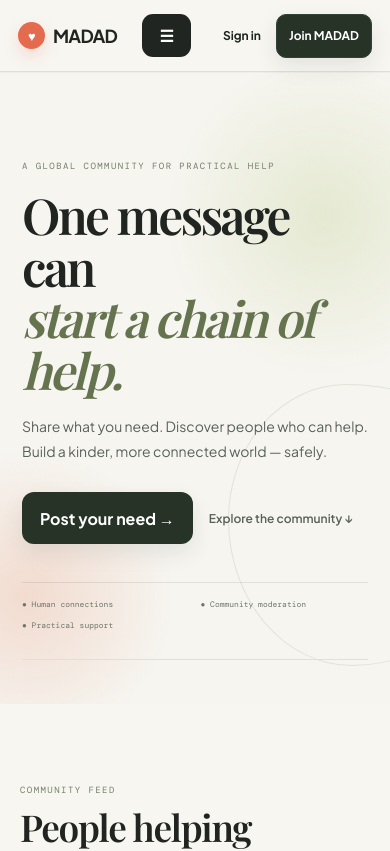
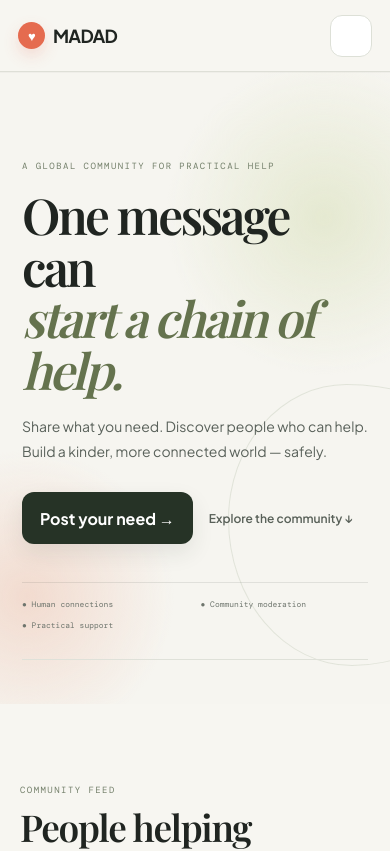
Before and after one commit to bc878vu/Madad, a Next.js app: page / in a window 390 px wide. Shown: the top 851 px of the page. Built offline with nearby package versions, Linux system fonts and the light colour scheme; no server answers; the database is empty; a web font is replaced by a local one.

Commit message:
Fix mobile navigation visibility and responsive public layout

```diff
--- a/app/enterprise.css
+++ b/app/enterprise.css
@@ -1,11 +1,9 @@
 /* MADAD unified enterprise polish */
 :root{--radius-lg:28px;--radius-md:18px;--content:1280px}
 main{overflow:hidden}.nav,.info-header{box-shadow:0 1px 0 rgba(32,37,33,.03);padding-left:max(24px,6vw);padding-right:max(24px,6vw)}
-.nav nav,.info-header nav{gap:8px}.nav nav a,.info-header nav a{white-space:nowrap}.nav-cta,.header-cta{min-height:44px}
+.nav nav,.info-header nav{gap:8px}.nav nav a,.info-header nav a{white-space:nowrap}.nav-cta,.header-cta{min-height:44px}.mobile-menu{display:none}
 .hero{position:relative;isolation:isolate;min-height:650px;background:radial-gradient(circle at 83% 23%,#e5e9d1 0,transparent 27%),radial-gradient(circle at 7% 83%,#f2dbcf 0,transparent 23%),var(--bg)}.hero:after{content:'';position:absolute;right:-8vw;bottom:6%;width:min(38vw,520px);height:min(38vw,520px);border:1px solid #cfd5c7;border-radius:42% 58% 56% 44%/48% 42% 58% 52%;opacity:.55;z-index:-1}.hero-copy{position:relative}.hero-copy:after{content:'';position:absolute;left:0;right:12%;bottom:-30px;border-bottom:1px solid #dfe1d9}.hero-actions .primary{min-width:154px}
 .community{max-width:var(--content);padding-top:110px}.section-intro{margin-bottom:32px}.section-intro h2,.how h2{letter-spacing:-.035em}.feed-wrap{gap:38px}aside{border-radius:20px;padding:14px;background:linear-gradient(145deg,#fff,#f5f5ef);box-shadow:0 18px 45px #2633260b}.post{position:relative;border-radius:24px;padding:27px 28px;box-shadow:0 20px 45px #2633260b}.post:before{content:'';position:absolute;left:0;top:26px;bottom:26px;width:3px;border-radius:3px;background:#dce2d0}.post-main{padding-left:3px}.post h3{font-size:clamp(23px,2.1vw,31px);letter-spacing:-.025em}.post-actions{align-items:center}.post-actions button{border:1px solid #ebebe4}.how{padding-top:112px;padding-bottom:112px;background:linear-gradient(180deg,#eef0e7,#e5e8db)}.steps{gap:18px}.steps>div{min-height:250px;background:#f5f6f0;border-top:2px solid #cfd5c7;box-shadow:0 16px 38px #26332609}.steps>div:hover,.post:hover{transform:translateY(-2px);transition:transform .2s ease,box-shadow .2s ease;box-shadow:0 24px 55px #26332612}
-/* Upgrade the simple homepage footer into a structured footer without changing markup */
-main>footer:not(.mega-footer){min-height:310px;padding:72px max(24px,12vw);display:grid;align-content:center;gap:10px;background:linear-gradient(135deg,#18221c,#253126);position:relative}main>footer:not(.mega-footer):before{content:'EXPLORE  ·  HOW IT WORKS  ·  SAFETY  ·  ABOUT  ·  FAQ  ·  CONTACT';font:10px 'DM Mono',monospace;letter-spacing:.16em;color:#9eaa9b;border-bottom:1px solid #ffffff16;padding-bottom:20px;margin-bottom:10px;max-width:680px}main>footer:not(.mega-footer) .brand{font-size:22px}main>footer:not(.mega-footer) p{margin:4px 0;font-size:16px}main>footer:not(.mega-footer) small{color:#aeb7aa}
 .info-hero{min-height:440px;display:flex;flex-direction:column;justify-content:center}.info-grid article{border-radius:24px}.info-grid article:hover{transform:translateY(-2px);box-shadow:0 24px 55px #26332612;transition:.2s}.contact-panel{border-radius:30px}.map-card{box-shadow:inset 0 0 0 1px #fff}
-@media(max-width:760px){.nav,.info-header{padding-left:18px;padding-right:18px}.hero{min-height:560px}.hero:after{width:280px;height:280px;right:-120px;bottom:6%}.hero-copy:after{right:0}.community{padding-top:72px}.section-intro{padding-bottom:20px}.feed-wrap{gap:18px}aside{padding:0;background:transparent;box-shadow:none}.post{padding:18px 16px 16px;border-radius:20px}.post:before{display:none}.post-actions{flex-wrap:wrap}.post-actions .report{margin-left:auto}.how{padding-top:78px;padding-bottom:78px}.steps>div{min-height:0;border-radius:20px}.footer-top{gap:24px}main>footer:not(.mega-footer){min-height:340px;padding:56px 24px}main>footer:not(.mega-footer):before{font-size:8px;line-height:2.1;letter-spacing:.1em}.info-hero{min-height:360px}.info-grid article{border-radius:20px}}
-@media(min-width:761px) and (max-width:1050px){.nav nav a:nth-of-type(n+2),.info-header nav a:nth-of-type(n+2):not(.header-cta){display:none}}
+@media(max-width:760px){.nav,.info-header{padding-left:18px;padding-right:18px;min-height:64px;position:relative}.mobile-menu{display:grid;place-items:center;margin-left:auto;width:42px;height:42px;border:1px solid #dde0d7;border-radius:12px;background:#fff;font-size:22px;line-height:1;cursor:pointer;position:relative;z-index:4}.nav nav{display:none;position:absolute;z-index:3;top:calc(100% + 8px);left:14px;right:14px;padding:14px;background:rgba(255,255,255,.98);border:1px solid #e2e4dc;border-radius:18px;box-shadow:0 22px 50px rgba(28,35,28,.16);flex-direction:column;align-items:stretch}.nav nav.nav-open{display:flex}.nav nav a,.nav nav button{width:100%;min-height:44px;text-align:left;padding:11px 12px;border-radius:10px}.nav nav .nav-cta{justify-content:center;text-align:center}.nav nav .ghost{border:0;background:transparent}.nav nav .user{padding:10px 12px}.info-header nav{display:none}.hero{min-height:560px}.hero:after{width:280px;height:280px;right:-120px;bottom:6%}.hero-copy:after{right:0}.community{padding-top:72px}.section-intro{padding-bottom:20px}.feed-wrap{gap:18px}aside{padding:0;background:transparent;box-shadow:none}.post{padding:18px 16px 16px;border-radius:20px}.post:before{display:none}.post-actions{flex-wrap:wrap}.post-actions .report{margin-left:auto}.how{padding-top:78px;padding-bottom:78px}.steps{grid-template-columns:1fr}.steps>div{min-height:0;border-radius:20px}.footer-top{gap:24px}.info-hero{min-height:360px}.info-grid article{border-radius:20px}}
+@media(min-width:761px) and (max-width:1050px){.nav nav a:nth-of-type(n+5),.info-header nav a:nth-of-type(n+5):not(.header-cta){display:none}}
```
